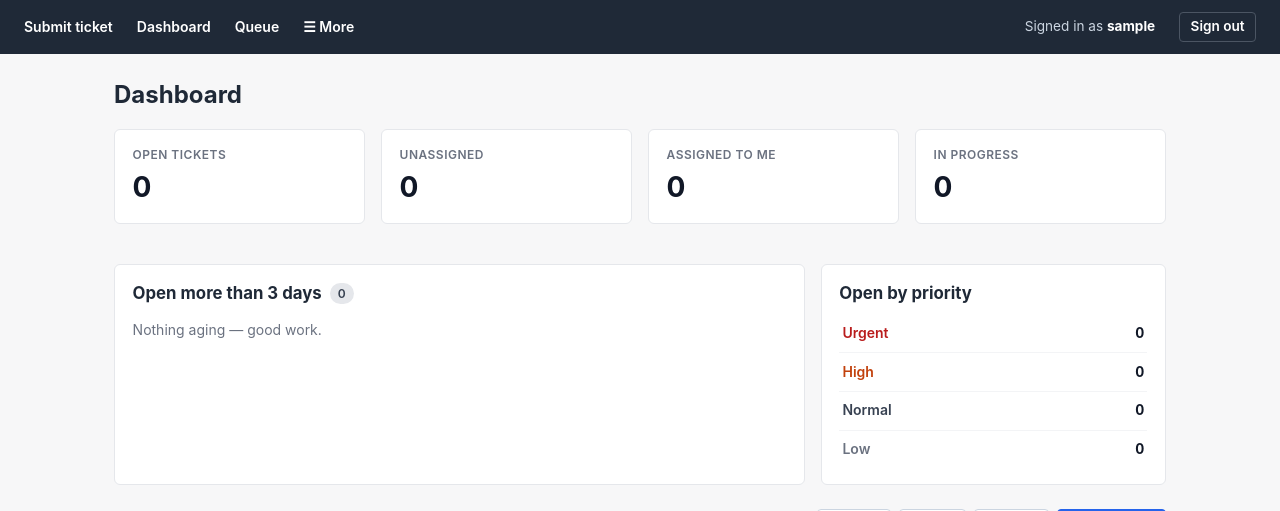
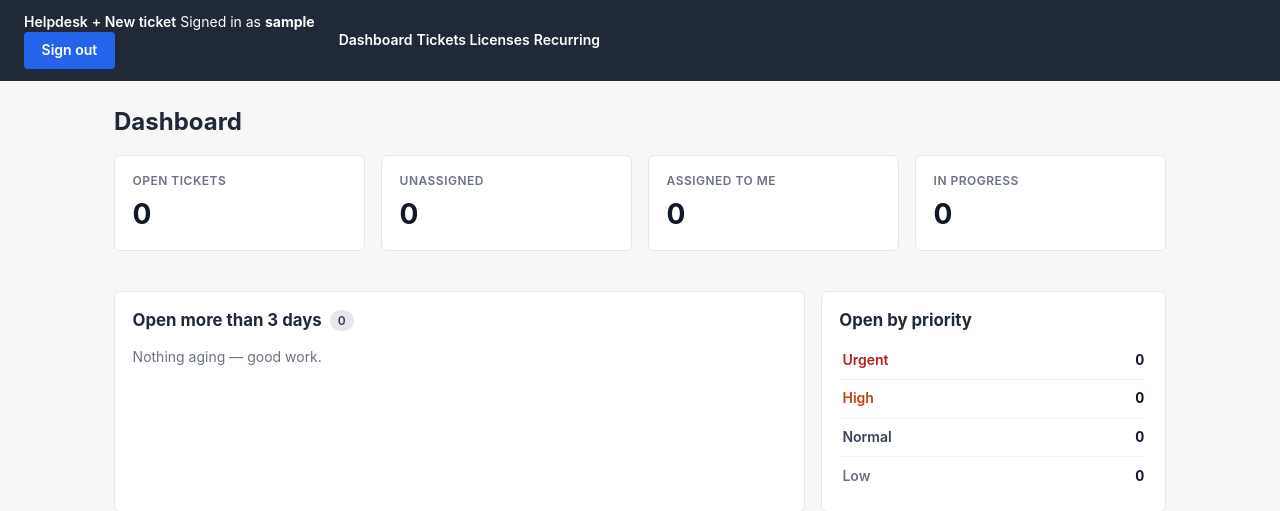
Before and after one commit to andrewbatista31/helpdesk, a Flask app: page /staff in a window 1280 px wide. Shown: the top 511 px of the page. Run offline with Flask 3, Linux system fonts and the light colour scheme; the visitor is signed in with stand-in values (Sample User, id 1); data comes from the database, SQL or seed files in the repository; data that the repository does not hold is empty.

Commit message:
Two-tier header with New ticket CTA and open-count badge

```diff
--- a/app.py
+++ b/app.py
@@ -199,6 +199,17 @@ def load_current_user():
         session.clear()
         return
     g.current_user = row
+
+
+@app.context_processor
+def inject_header_globals():
+    """Make open_ticket_count available to base.html on every staff page."""
+    if g.get("current_user") is None:
+        return {}
+    row = get_db().execute(
+        "SELECT COUNT(*) AS n FROM tickets WHERE status NOT IN ('resolved', 'closed')"
+    ).fetchone()
+    return {"open_ticket_count": row["n"] if row else 0}
 
 
 @app.route("/login", methods=["GET", "POST"])
--- a/templates/base.html
+++ b/templates/base.html
@@ -7,48 +7,42 @@
   <link rel="stylesheet" href="{{ url_for('static', filename='style.css') }}">
 </head>
 <body>
-  <header>
-    <a href="{{ url_for('submit') }}">Submit ticket</a>
+  <header class="site-header">
+    <div class="hdr-top">
+      <a class="hdr-brand" href="{{ url_for('staff_dashboard') if g.current_user else url_for('submit') }}">Helpdesk</a>
+      <span class="hdr-spacer"></span>
+      {% if g.current_user %}
+        <a class="hdr-cta" href="{{ url_for('staff_ticket_new') }}">+ New ticket</a>
+        <span class="hdr-who">Signed in as <strong>{{ g.current_user.username }}</strong></span>
+        <form method="post" action="{{ url_for('logout') }}" class="hdr-logout">
+          <button type="submit">Sign out</button>
+        </form>
+      {% else %}
+        <a class="hdr-link" href="{{ url_for('submit') }}">Submit ticket</a>
+        <a class="hdr-link" href="{{ url_for('login') }}">Staff sign in</a>
+      {% endif %}
+    </div>
     {% if g.current_user %}
-    <a href="{{ url_for('staff_dashboard') }}">Dashboard</a>
-    <a href="{{ url_for('staff_queue') }}">Queue</a>
-    <details class="nav-menu">
-      <summary aria-label="More">&#9776; More</summary>
-      <div class="menu-content" role="menu">
-        <a href="{{ url_for('staff_recurring_list') }}" role="menuitem">Recurring schedules</a>
-        <a href="{{ url_for('staff_licenses_list') }}" role="menuitem">Software licenses</a>
-      </div>
-    </details>
-    {% else %}
-    <a href="{{ url_for('staff_dashboard') }}">Staff</a>
-    {% endif %}
-    <span class="spacer"></span>
-    {% if g.current_user %}
-      <span class="who">Signed in as <strong>{{ g.current_user.username }}</strong></span>
-      <form method="post" action="{{ url_for('logout') }}" class="logout">
-        <button type="submit">Sign out</button>
-      </form>
-    {% else %}
-      <a href="{{ url_for('login') }}">Staff sign in</a>
+    {% set ep = request.endpoint %}
+    <nav class="hdr-nav">
+      <a href="{{ url_for('staff_dashboard') }}"
+         class="{% if ep == 'staff_dashboard' %}active{% endif %}">Dashboard</a>
+      <a href="{{ url_for('staff_queue') }}"
+         class="{% if ep in ('staff_queue', 'staff_ticket', 'staff_ticket_new') %}active{% endif %}">
+        Tickets
+        {% if open_ticket_count %}<span class="hdr-badge">{{ open_ticket_count }}</span>{% endif %}
+      </a>
+      <a href="{{ url_for('staff_licenses_list') }}"
+         class="{% if ep and ep.startswith('staff_license') %}active{% endif %}">Licenses</a>
+      <a href="{{ url_for('staff_recurring_list') }}"
+         class="{% if ep and ep.startswith('staff_recurring') %}active{% endif %}">Recurring</a>
+    </nav>
     {% endif %}
   </header>
   <main>{% block content %}{% endblock %}</main>
 
   <script>
-    // Close any open header dropdown when clicking outside of it.
-    document.addEventListener('click', function (e) {
-      document.querySelectorAll('details.nav-menu[open]').forEach(function (d) {
-        if (!d.contains(e.target)) d.removeAttribute('open');
-      });
-    });
-    // Esc closes any open dropdown too.
-    document.addEventListener('keydown', function (e) {
-      if (e.key === 'Escape') {
-        document.querySelectorAll('details.nav-menu[open]').forEach(function (d) {
-          d.removeAttribute('open');
-        });
-      }
-    });
+    // (No dropdown to close anymore — keeping this empty hook for future use.)
   </script>
 </body>
 </html>
```
